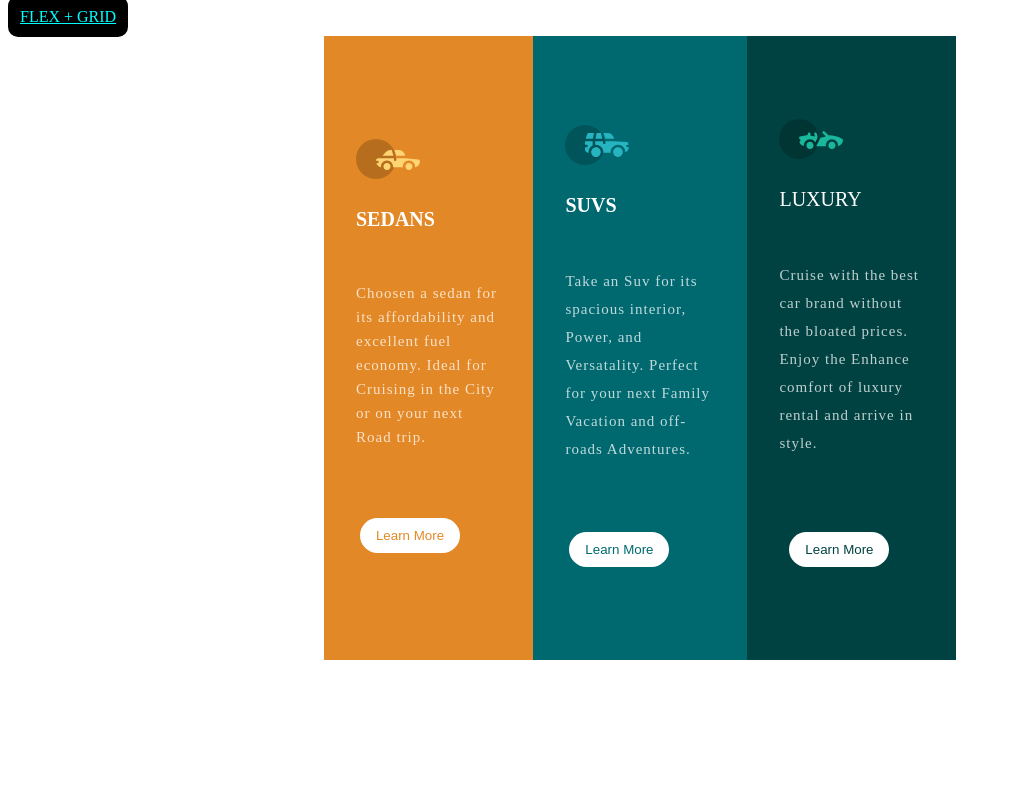
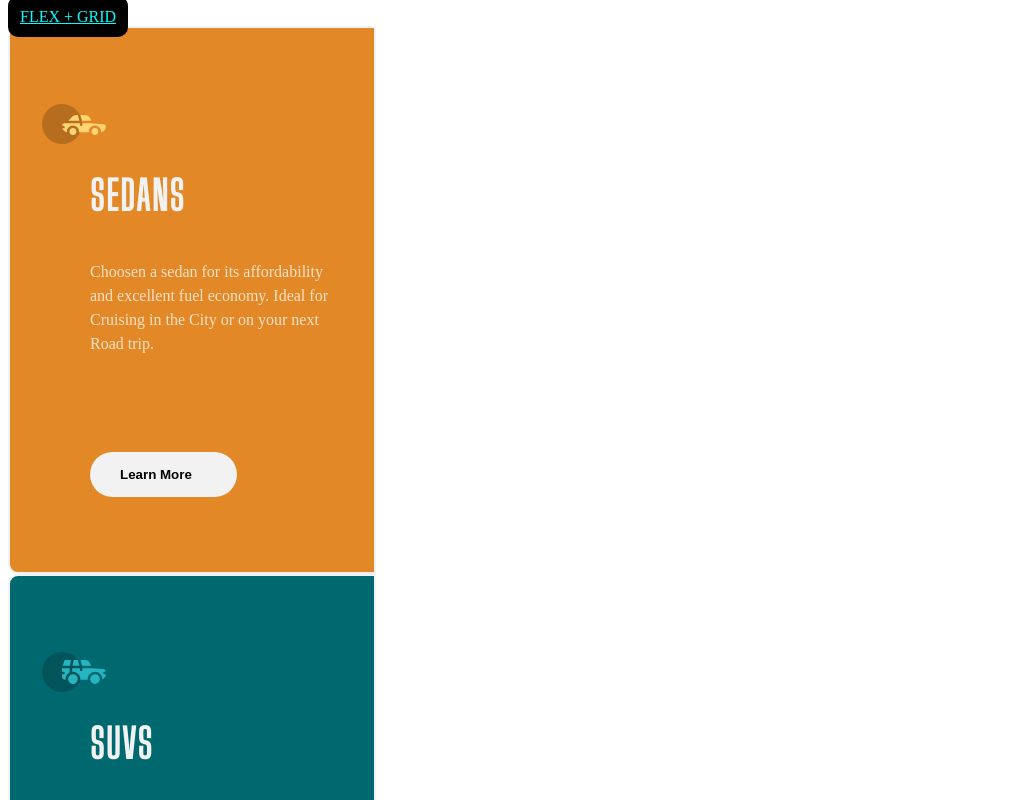
Before and after one commit to AdjarhoAndrew/My-flex-box, a plain HTML site: page index.html in a window 1280 px wide. Shown: the top 800 px of the page, without its empty margins (0-1011 px from the left). Drawn offline with Linux system fonts and the light colour scheme.

Commit message:
Update style.css

```diff
--- a/style.css
+++ b/style.css
@@ -1,3 +1,4 @@
+@import url("https://fonts.googleapis.com/css2?family=Kumbh+Sans:wght@400;700&family=Poppins&display=swap");
 "{ margin: 0;
 padding: 0;
 box-sizing: border-box;}
@@ -6,43 +7,102 @@ box-sizing: border-box;}
 
 
 
-body { background-color: white; border-radius: 50px;}
+body { background-color: hsl(0, 0%, 95%);
+    display: flex;
+    height: 100vh;
+    width: 100vw;
+    justify-content: center;
+    align-items: center;
+    flex-wrap: wrap;
+    font-size: 15px;
+    transition: all 0.5s;
+    font-family: "Kumbh Sans", sans-serif;
+    font-family: "Poppins", sans-serif;
+  }}
 main{ width: 50%; padding: 10px; margin: auto;
      display:flex;
      justify-content: center;
      align-content:center; border-radius: 20px;}
 
 
-     .first.flex{background-color:hsl(31, 77%, 52%); color: white; height:70vh; align-content: center;
+     .first.flex{background-color:hsl(31, 77%, 52%); color: white; border: 2px solid hsl(0, 0%, 95%);
+  color: hsl(0, 0%, 95%);height:70vh; align-content: center; width: 300px; border-radius: 10px 0px 0px 10px;
+        height: 480px;
     padding:2em; }
-    .first.flex h3{font-size: 20px;  padding-top:5px; padding-bottom: 30px; font-weight: 700px; font-family: 'Big shoulder Display';}
-            .first.flex p{ font-size: 15px; padding-bottom:50px; padding-top: 0px; font-weight: 400; font-family: 'lexend Deca'; letter-spacing: 1px; line-height: 24px;
-                color: hsl(31, 0%, 100%, 0.75)}
-            .first.flex button{ color:hsl(31, 77%, 52%); width:100px; border-radius: 50px; background-color: white;
-                border: none; margin: 4px; padding: 10px; cursor: pointer;
-                 ; display: inline-block;}
+    .first.flex h3{ color: hsl(0, 0%, 95%);
+        margin-top: 1.5rem;
+        margin-left: 3rem;
+        font-family: "Big Shoulders Display", cursive;
+        letter-spacing: 2px;
+        font-weight: 800;
+        font-size: 40px;
+        text-transform: uppercase;}
+
+            .first.flex p{color: hsla(0, 0%, 100%, 0.75);
+                margin-top: 1.5rem;
+                margin-left: 3rem;
+                line-height: 1.5;}
+
+            .first.flex button{background-color: hsl(0, 0%, 95%);
+                padding: 15px 45px 15px 30px;
+                border: none;
+                border-radius: 25px;
+                margin-top: 5rem;
+                margin-left: 3rem;
+                font-weight: 700;}
 
 
-.second.flex{background-color:hsl(184, 100%, 22%); color: white; height:70vh; align-content:center;
+.second.flex{background-color:hsl(184, 100%, 22%); color: white; border: 2px solid hsl(0, 0%, 95%);
+    color: hsl(0, 0%, 95%);height:70vh; align-content: center; width: 300px; border-radius: 10px 0px 0px 10px;
+          height: 480px;
             padding:2em; }
-            .second.flex h3{font-size: 20px;  padding-top:5px; padding-bottom: 30px; font-weight: 700px; font-family: 'Big shoulder Display';}
-            .second.flex p{ font-size: 15px; padding-bottom:50px; padding-top: 0px; font-weight: 400; font-family: 'lexend Deca';letter-spacing: 1px; line-height: 28px;
-                color: hsl(0, 0%, 100%, 0.75)}
-            .second.flex button{ color:hsl(184, 100%, 22%); width:100px; border-radius: 50px; background-color: white;
-                border: none; margin: 4px; padding: 10px; cursor: pointer;
-                 ; display: inline-block;}
+            .second.flex h3{color: hsl(0, 0%, 95%);
+                margin-top: 1.5rem;
+                margin-left: 3rem;
+                font-family: "Big Shoulders Display", cursive;
+                letter-spacing: 2px;
+                font-weight: 800;
+                font-size: 40px;
+                text-transform: uppercase;}
+            .second.flex p{ color: hsla(0, 0%, 100%, 0.75);
+                margin-top: 1.5rem;
+                margin-left: 3rem;
+                line-height: 1.5}
+            .second.flex button{ background-color: hsl(0, 0%, 95%);
+                padding: 15px 45px 15px 30px;
+                border: none;
+                border-radius: 25px;
+                margin-top: 5rem;
+                margin-left: 3rem;
+                font-weight: 700;}
 
 
-                 .third.flex{background-color:hsl(179, 100%, 13%); color: white; height:70vh; align-content:center;
-                    padding:2em; }
-                    .third.flex h3{font-size: 20px;  padding-top: 5px; padding-bottom: 30px; font-weight: 400; font-family: 'Big shoulder Display';}
-                    .third.flex p{ font-size: 15px;padding-bottom: 50px; font-weight: 400; font-family: 'lexend Deca';letter-spacing: 1px; line-height: 28px;
-                        color: hsl(0, 0%, 100%, 0.75)}
-                    .third.flex button{ color:hsl(179, 100%, 13%);  width:100px;  border-radius: 50px; background-color: white;
-                        border: none; margin: 10px; padding: 10px; cursor: pointer;
-                          display: inline-block;}
+                 .third.flex{background-color:hsl(179, 100%, 13%); color: white; border: 2px solid hsl(0, 0%, 95%);
+                    color: hsl(0, 0%, 95%);height:70vh; align-content: center; width: 300px; border-radius: 10px 0px 0px 10px;
+                          height: 480px;
+                            padding:2em; }
+                    .third.flex h3{olor: hsl(0, 0%, 95%);
+                        margin-top: 1.5rem;
+                        margin-left: 3rem;
+                        font-family: "Big Shoulders Display", cursive;
+                        letter-spacing: 2px;
+                        font-weight: 800;
+                        font-size: 40px;
+                        text-transform: uppercase;}
+                    .third.flex p{ color: hsla(0, 0%, 100%, 0.75);
+                        margin-top: 1.5rem;
+                        margin-left: 3rem;
+                        line-height: 1.5}
+                    .third.flex button{background-color: hsl(0, 0%, 95%);
+                        padding: 15px 45px 15px 30px;
+                        border: none;
+                        border-radius: 25px;
+                        margin-top: 5rem;
+                        margin-left: 3rem;
+                        font-weight: 700;}
                           a {color: aqua; background-color: black; padding: 12px; border-radius: 10px;}
-                         @media only screen and (max-width: 900px) {
+
+                          @media only screen and (max-width: 900px) {
                             /*Tablets */
                             body {
                               margin-top: 3rem;
```
